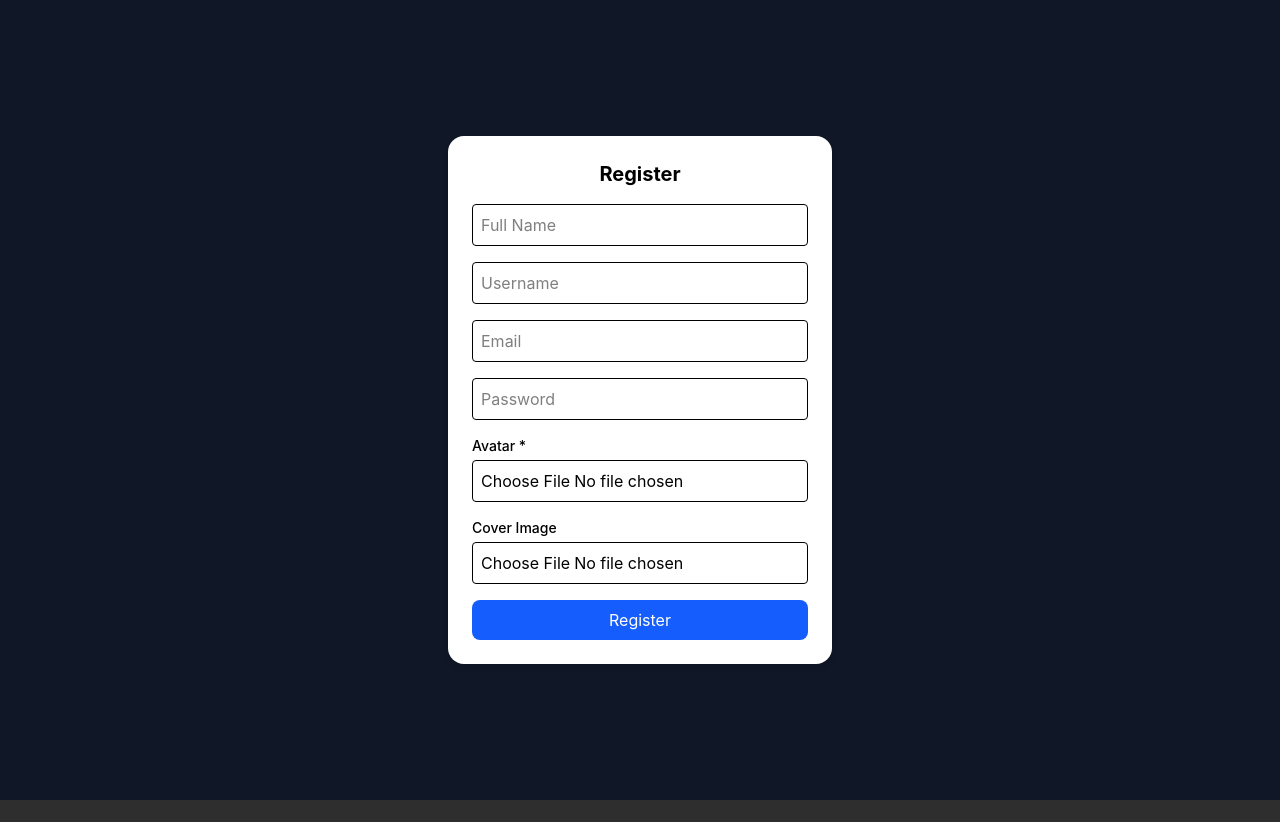
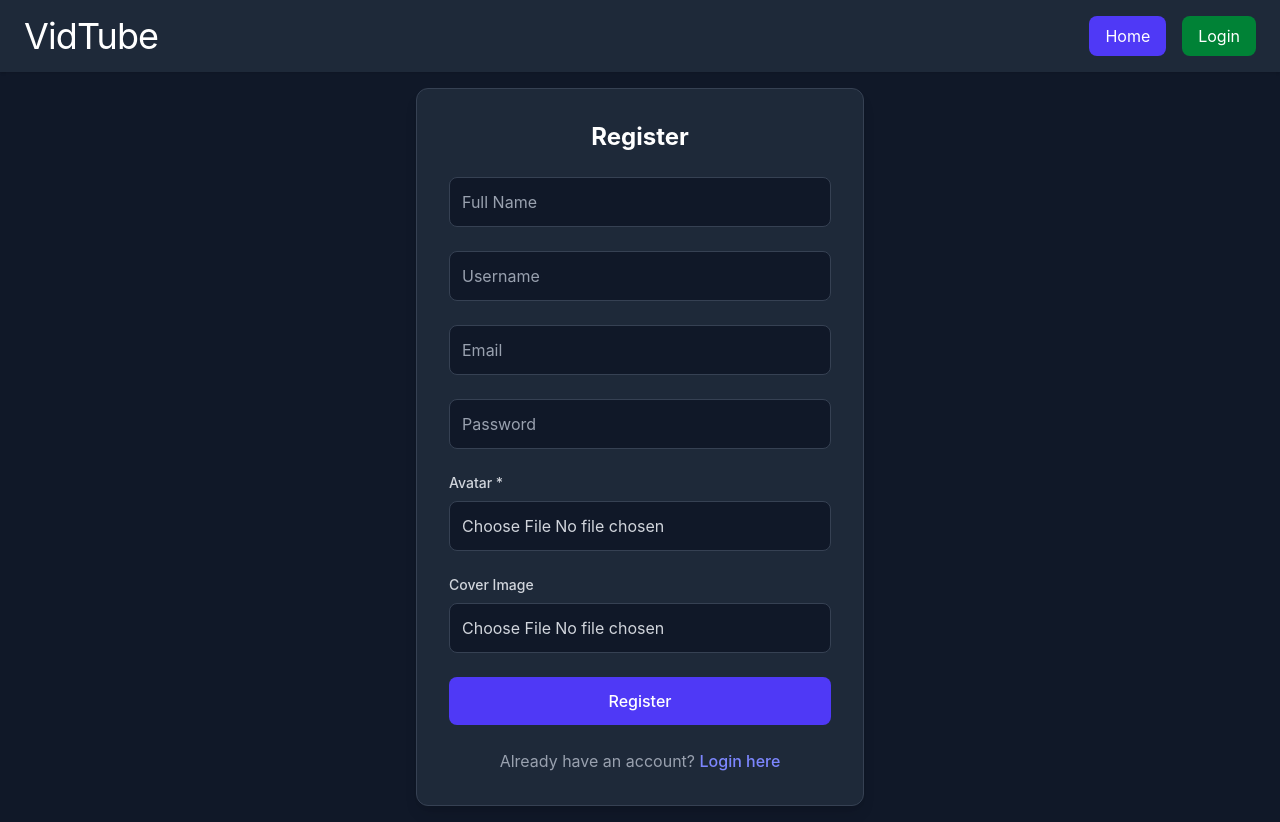
Before and after one commit to abdulmajid-1/Vidtube-Frontend, a React (Vite) app: page /register in a window 1280 px wide. Before the commit the page ends 800 px from the top, so only its background shows below. Built offline with nearby package versions, Linux system fonts and the light colour scheme.

Commit message:
Changes in UI

```diff
--- a/src/pages/Dashboard.jsx
+++ b/src/pages/Dashboard.jsx
@@ -194,7 +194,7 @@ function Dashboard() {
       </nav>
 
       <div className="p-6">
-        <h1 className="text-2xl font-bold mb-6">Stats</h1>
+        <h1 className="text-3xl font-arial mb-6">Stats</h1>
 
         {/* Stats */}
         {stats && (
--- a/src/pages/HomePage.jsx
+++ b/src/pages/HomePage.jsx
@@ -28,7 +28,7 @@ export default function HomePage() {
   // Fetch videos with pagination
   const fetchVideos = async (pageNumber = 1) => {
     try {
-      console.log("API URL from env:", import.meta.env.VITE_API_URL);
+      // console.log("API URL from env:", import.meta.env.VITE_API_URL);
       const res = await axios.get(
         ` https://vidtube-backend-2.onrender.com/api/v1/videos/getAll?page=${pageNumber}`
       );
--- a/src/pages/Login.jsx
+++ b/src/pages/Login.jsx
@@ -35,7 +35,7 @@ function Login() {
         }
       );
 
-      console.log("User Logged In:", res.data);
+      // console.log("User Logged In:", res.data);
 
       navigate("/dashboard");
     } catch (err) {
@@ -47,12 +47,38 @@ function Login() {
   };
 
   return (
-    <div className="flex justify-center items-center min-h-screen bg-gray-900">
+    <div className="min-h-screen bg-gray-900 text-gray-200">
+      {/* Navbar */}
+      <nav className="bg-gray-800 px-6 py-4 flex justify-between items-center shadow">
+        <h1
+          onClick={() => navigate("/HomePage")}
+          className="text-4xl font-Brush Script MT leading-none tracking-tight text-white cursor-pointer"
+        >
+          VidTube
+        </h1>
+        <div className="space-x-4">
+          <button
+            onClick={() => navigate("/HomePage")}
+            className="px-4 py-2 bg-indigo-600 text-white rounded-lg hover:bg-indigo-500 transition"
+          >
+            Home
+          </button>
+          <button
+            onClick={() => navigate("/register")}
+            className="px-4 py-2 bg-green-700 text-white rounded-lg hover:bg-green-600 transition"
+          >
+            Register
+          </button>
+        </div>
+      </nav>
+
+      {/* Main Content */}
+      <div className="flex justify-center items-center min-h-[calc(100vh-80px)]">
         <form
           onSubmit={handleSubmit}
-        className="bg-white p-6 rounded-2xl shadow-md w-96 space-y-4"
+          className="bg-gray-800 p-8 rounded-xl shadow-lg w-96 space-y-6 border border-gray-700"
         >
-        <h2 className="text-xl font-bold text-center">Login</h2>
+          <h2 className="text-2xl font-bold text-center text-white">Login</h2>
 
           {/* Email */}
           <input
@@ -61,7 +87,7 @@ function Login() {
             placeholder="Email"
             value={formData.email}
             onChange={handleChange}
-          className="w-full border p-2 rounded"
+            className="w-full border border-gray-700 bg-gray-900 text-white p-3 rounded-lg focus:ring-2 focus:ring-indigo-600 focus:outline-none placeholder-gray-400"
             required
           />
 
@@ -72,7 +98,7 @@ function Login() {
             placeholder="Username"
             value={formData.username}
             onChange={handleChange}
-          className="w-full border p-2 rounded"
+            className="w-full border border-gray-700 bg-gray-900 text-white p-3 rounded-lg focus:ring-2 focus:ring-indigo-600 focus:outline-none placeholder-gray-400"
             required
           />
 
@@ -83,7 +109,7 @@ function Login() {
             placeholder="Password"
             value={formData.password}
             onChange={handleChange}
-          className="w-full border p-2 rounded"
+            className="w-full border border-gray-700 bg-gray-900 text-white p-3 rounded-lg focus:ring-2 focus:ring-indigo-600 focus:outline-none placeholder-gray-400"
             required
           />
 
@@ -91,13 +117,30 @@ function Login() {
           <button
             type="submit"
             disabled={loading}
-          className={`w-full text-white py-2 rounded-lg ${
-            loading ? "bg-gray-500" : "bg-blue-600 hover:bg-blue-700"
+            className={`w-full text-white py-3 rounded-lg font-medium transition ${
+              loading
+                ? "bg-gray-600 cursor-not-allowed"
+                : "bg-indigo-600 hover:bg-indigo-500"
             }`}
           >
             {loading ? "Processing..." : "Login"}
           </button>
+
+          {/* Register Link */}
+          <div className="text-center">
+            <p className="text-gray-400">
+              Don't have an account?{" "}
+              <button
+                type="button"
+                onClick={() => navigate("/register")}
+                className="text-indigo-400 hover:text-indigo-300 font-medium transition"
+              >
+                Register here
+              </button>
+            </p>
+          </div>
         </form>
+      </div>
     </div>
   );
 }
--- a/src/pages/Register.jsx
+++ b/src/pages/Register.jsx
@@ -40,7 +40,7 @@ function Register() {
         { withCredentials: true }
       );
       console.log("User registered:", res.data);
-      navigate("/");
+      navigate("/HomePage");
     } catch (err) {
       console.error("Registration failed:", err.response?.data || err);
       alert("Something went wrong");
@@ -50,12 +50,38 @@ function Register() {
   };
 
   return (
-    <div className="flex justify-center items-center min-h-screen bg-gray-900">
+    <div className="min-h-screen bg-gray-900 text-gray-200">
+      {/* Navbar */}
+      <nav className="bg-gray-800 px-6 py-4 flex justify-between items-center shadow">
+        <h1
+          onClick={() => navigate("/HomePage")}
+          className="text-4xl font-Brush Script MT leading-none tracking-tight text-white cursor-pointer"
+        >
+          VidTube
+        </h1>
+        <div className="space-x-4">
+          <button
+            onClick={() => navigate("/HomePage")}
+            className="px-4 py-2 bg-indigo-600 text-white rounded-lg hover:bg-indigo-500 transition"
+          >
+            Home
+          </button>
+          <button
+            onClick={() => navigate("/login")}
+            className="px-4 py-2 bg-green-700 text-white rounded-lg hover:bg-green-600 transition"
+          >
+            Login
+          </button>
+        </div>
+      </nav>
+
+      {/* Main Content */}
+      <div className="flex justify-center items-center min-h-[calc(100vh-80px)] p-4">
         <form
           onSubmit={handleSubmit}
-        className="bg-white p-6 rounded-2xl shadow-md w-96 space-y-4"
+          className="bg-gray-800 p-8 rounded-xl shadow-lg w-full max-w-md space-y-6 border border-gray-700"
         >
-        <h2 className="text-xl font-bold text-center">Register</h2>
+          <h2 className="text-2xl font-bold text-center text-white">Register</h2>
 
           {/* Fullname */}
           <input
@@ -64,7 +90,7 @@ function Register() {
             placeholder="Full Name"
             value={formData.fullname}
             onChange={handleChange}
-          className="w-full border p-2 rounded"
+            className="w-full border border-gray-700 bg-gray-900 text-white p-3 rounded-lg focus:ring-2 focus:ring-indigo-600 focus:outline-none placeholder-gray-400"
             required
           />
 
@@ -75,7 +101,7 @@ function Register() {
             placeholder="Username"
             value={formData.username}
             onChange={handleChange}
-          className="w-full border p-2 rounded"
+            className="w-full border border-gray-700 bg-gray-900 text-white p-3 rounded-lg focus:ring-2 focus:ring-indigo-600 focus:outline-none placeholder-gray-400"
             required
           />
 
@@ -86,7 +112,7 @@ function Register() {
             placeholder="Email"
             value={formData.email}
             onChange={handleChange}
-          className="w-full border p-2 rounded"
+            className="w-full border border-gray-700 bg-gray-900 text-white p-3 rounded-lg focus:ring-2 focus:ring-indigo-600 focus:outline-none placeholder-gray-400"
             required
           />
 
@@ -97,30 +123,30 @@ function Register() {
             placeholder="Password"
             value={formData.password}
             onChange={handleChange}
-          className="w-full border p-2 rounded"
+            className="w-full border border-gray-700 bg-gray-900 text-white p-3 rounded-lg focus:ring-2 focus:ring-indigo-600 focus:outline-none placeholder-gray-400"
             required
           />
 
           {/* Avatar */}
           <div>
-          <label className="block mb-1 text-sm font-medium">Avatar *</label>
+            <label className="block mb-2 text-sm font-medium text-gray-300">Avatar *</label>
             <input
               type="file"
               accept="image/*"
               onChange={(e) => setAvatar(e.target.files[0])}
-            className="w-full border p-2 rounded"
+              className="w-full border border-gray-700 bg-gray-900 text-gray-300 p-3 rounded-lg focus:ring-2 focus:ring-indigo-600 focus:outline-none"
               required
             />
           </div>
 
           {/* Cover Image */}
           <div>
-          <label className="block mb-1 text-sm font-medium">Cover Image</label>
+            <label className="block mb-2 text-sm font-medium text-gray-300">Cover Image</label>
             <input
               type="file"
               accept="image/*"
               onChange={(e) => setCoverImage(e.target.files[0])}
-            className="w-full border p-2 rounded"
+              className="w-full border border-gray-700 bg-gray-900 text-gray-300 p-3 rounded-lg focus:ring-2 focus:ring-indigo-600 focus:outline-none"
             />
           </div>
 
@@ -128,13 +154,30 @@ function Register() {
           <button
             type="submit"
             disabled={loading}
-          className={`w-full text-white py-2 rounded-lg ${
-            loading ? "bg-gray-500" : "bg-blue-600 hover:bg-blue-700"
+            className={`w-full text-white py-3 rounded-lg font-medium transition ${
+              loading
+                ? "bg-gray-600 cursor-not-allowed"
+                : "bg-indigo-600 hover:bg-indigo-500"
             }`}
           >
             {loading ? "Processing..." : "Register"}
           </button>
+
+          {/* Login Link */}
+          <div className="text-center">
+            <p className="text-gray-400">
+              Already have an account?{" "}
+              <button
+                type="button"
+                onClick={() => navigate("/login")}
+                className="text-indigo-400 hover:text-indigo-300 font-medium transition"
+              >
+                Login here
+              </button>
+            </p>
+          </div>
         </form>
+      </div>
     </div>
   );
 }
```
Lines whose indentation alone changed are shown as unchanged.
